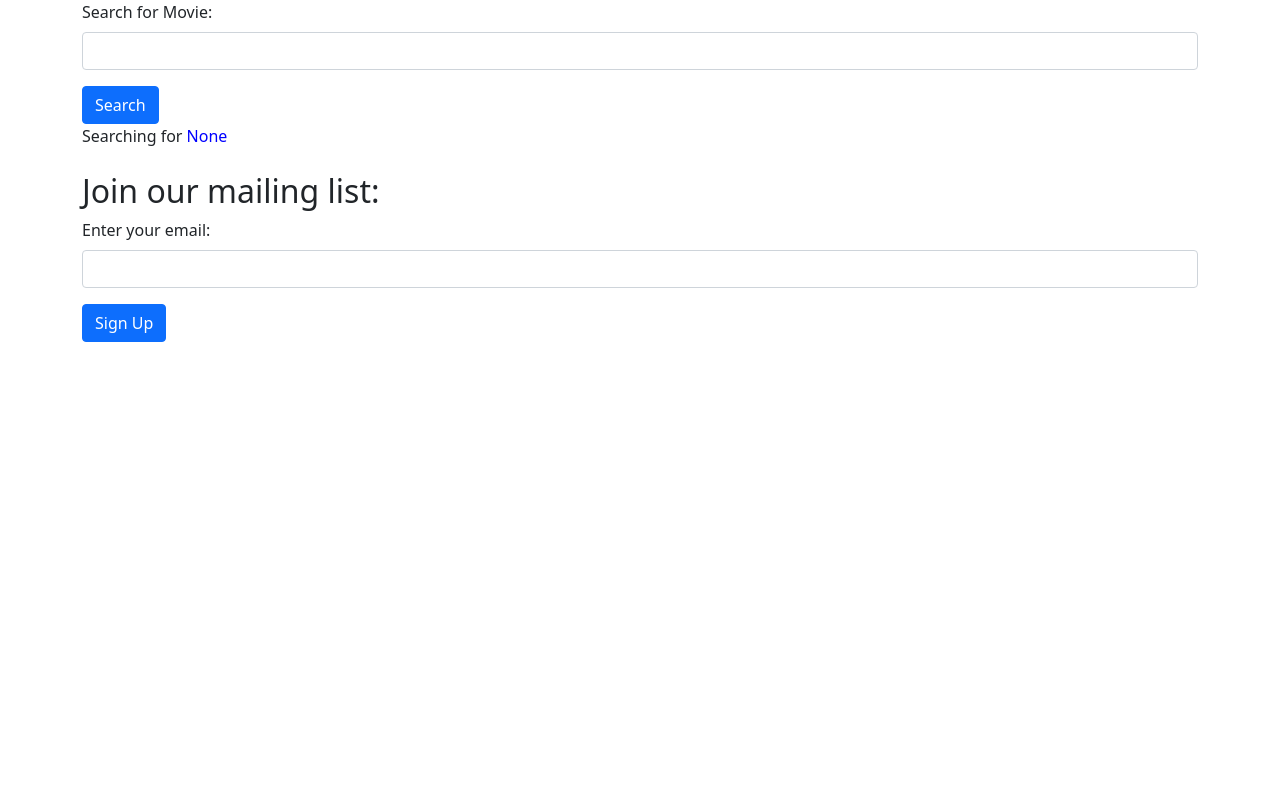
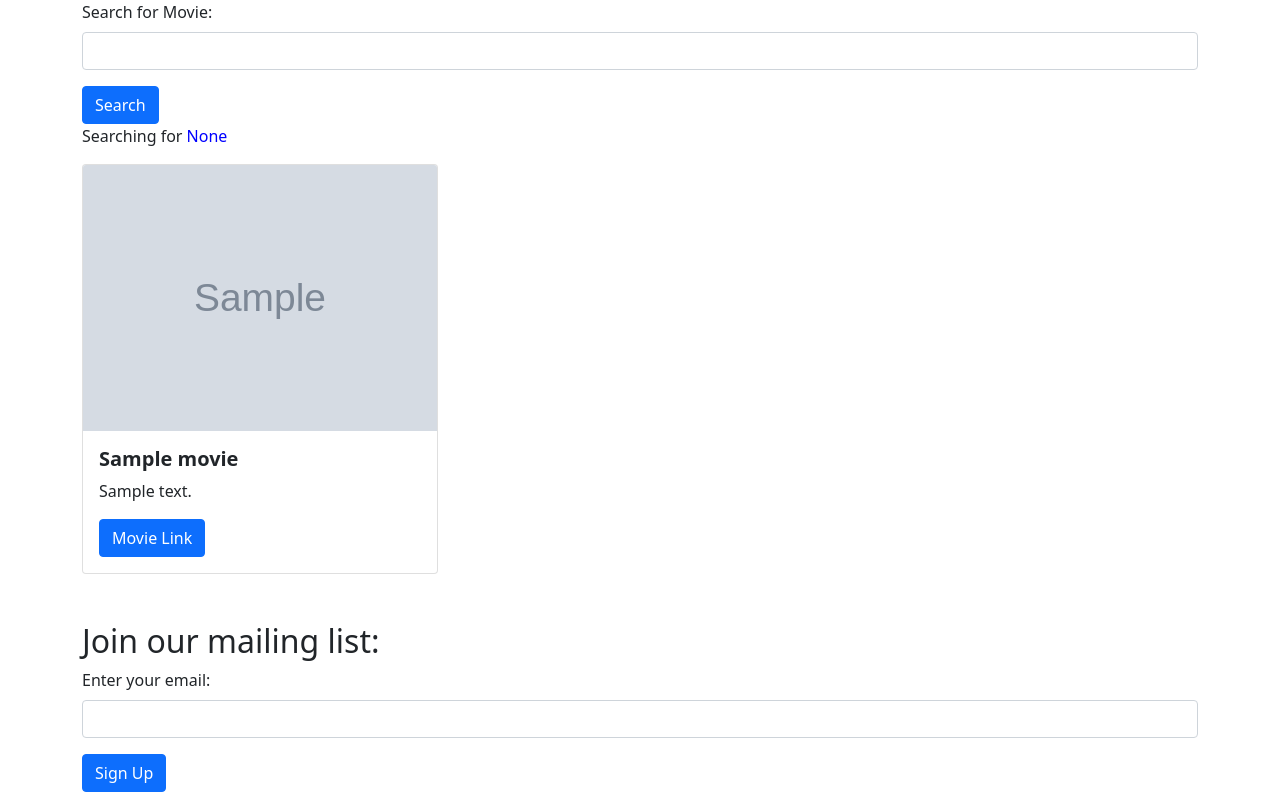
Before and after one commit to gurnitha/2022-django-moviereviews, a Django app: page / in a window 1280 px wide. Run offline with Django 3.2, Linux system fonts and the light colour scheme; tables that the repository leaves empty hold one stand-in row (values such as "Sample post"); grey boxes marked "Sample" are stand-in pictures.

Commit message:
11. DISPLAYING OBJECTSFROM ADMIN

```diff
--- a/movie/templates/movie/home.html
+++ b/movie/templates/movie/home.html
@@ -26,7 +26,26 @@
             	class="btn btn-primary">Search</button>
         </form>
 
-        Searching for <span style="color:blue;">{{ searchTerm }}</span>
+        <p>Searching for <span style="color:blue;">{{ searchTerm }}</span></p>
+
+		<div class="row row-cols-1 row-cols-md-3 g-4">
+			{% for movie in movies %}
+			<div v-for="movie in movies" class="col">
+				<div class="card">
+					<img class="card-img-top" src="{{ movie.image.url }}" />
+					<div class="card-body">
+						<h5 class="card-title fw-bold">{{ movie.title }}</h5>
+						<p class="card-text">{{ movie.description }}</p>
+						{% if movie.url %}
+						<a href="{{ movie.url }}" class="btn btn-primary">
+							Movie Link
+						</a>
+						{% endif %}
+					</div>
+				</div>
+			</div>
+			{% endfor %}
+		</div>
 
         <br />
         <br />
--- a/movie/views.py
+++ b/movie/views.py
@@ -5,12 +5,24 @@ from django.shortcuts import render
 from django.http import HttpResponse
 
 # Locals
+from movie.models import Movie
 
 # Create your views here.
 
 def home(request):
+
 	searchTerm = request.GET.get('searchMovie')
-	return render(request, 'movie/home.html', {'searchTerm':searchTerm})
+
+	if searchTerm:
+		movies = Movie.objects.filter(title__icontains=searchTerm)
+	else:
+		movies = Movie.objects.all()
+
+	context = {
+		'searchTerm':searchTerm,
+		'movies':movies
+	}
+	return render(request, 'movie/home.html', context)
 
 
 def about(request):
```
Also changed, not shown: README.md.
